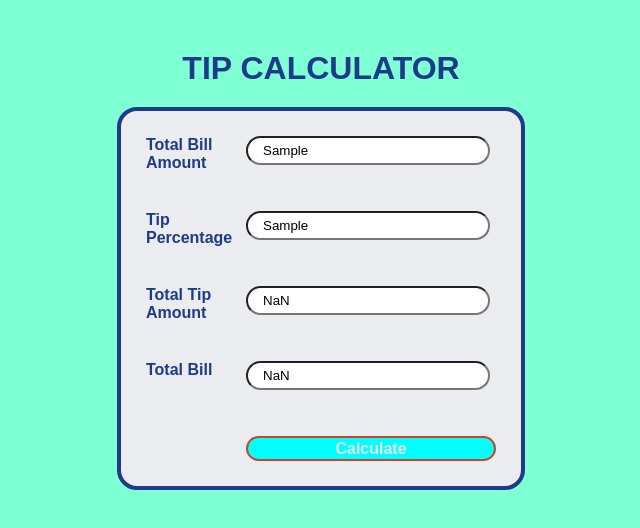
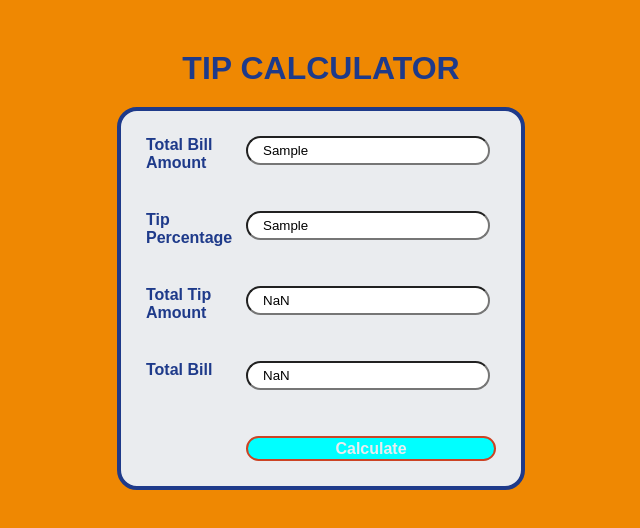
Before and after one commit to Novice-chap/TipCalculatorProject, a plain HTML site: page index.html in a window 1280 px wide. Both pictures are taken after typing "Sample", "Sample", "Sample", "Sample" into the empty fields and a click on the button "Calculate". Shown: the whole page, without its empty margins (319-959 px from the left). Drawn offline with Linux system fonts and the light colour scheme.

Commit message:
Added random background functionality

```diff
--- a/app.js
+++ b/app.js
@@ -10,3 +10,13 @@ btn.addEventListener("click", function () {
   console.log(totalBill);
   document.getElementById("total-bill").value = totalBill;
 });
+
+let clicker = document.querySelector("#container");
+clicker.addEventListener("click", function () {
+  console.log("hello");
+  const r = Math.floor(Math.random() * 256);
+  const g = Math.floor(Math.random() * 256);
+  const b = Math.floor(Math.random() * 256);
+  let randomColor = `rgb(${r}, ${g}, ${b})`;
+  document.body.style.backgroundColor = randomColor;
+});
--- a/index.html
+++ b/index.html
@@ -9,7 +9,7 @@
 
     <title>Tip Calculator</title>
   </head>
-  <body>
+  <body class="color-container">
     <div id="container">
       <h1>TIP CALCULATOR</h1>
       <div class="box" id="box">
--- a/style.css
+++ b/style.css
@@ -3,6 +3,7 @@
   padding: 0;
   font-family: sans-serif;
 }
+
 h1 {
   color: #1e3a8a;
   text-align: center;
@@ -11,7 +12,7 @@ h1 {
   margin-bottom: 20px;
 }
 #container {
-  background-color: aquamarine;
+  /* background-color: rgb(110, 248, 202); */
   height: 100vh;
   width: 100wh;
   color: #1e3a8a;
@@ -81,3 +82,6 @@ h1 {
   color: #3e4147;
   border: 2px solid #1e3a8a;
 }
+/* #container {
+  background-color: black;
+} */
```
